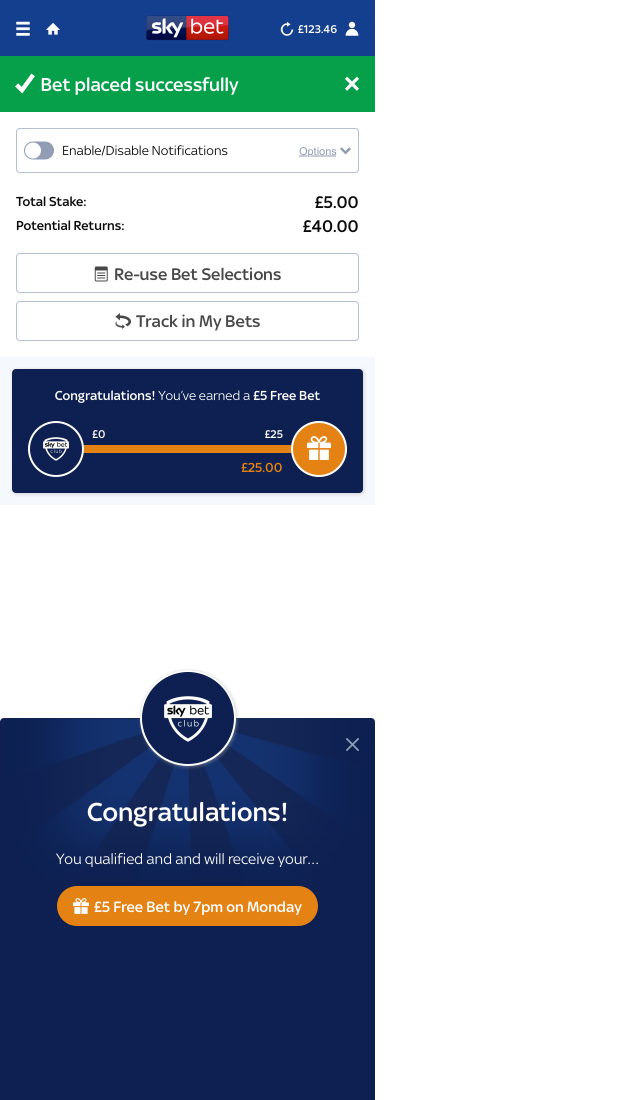
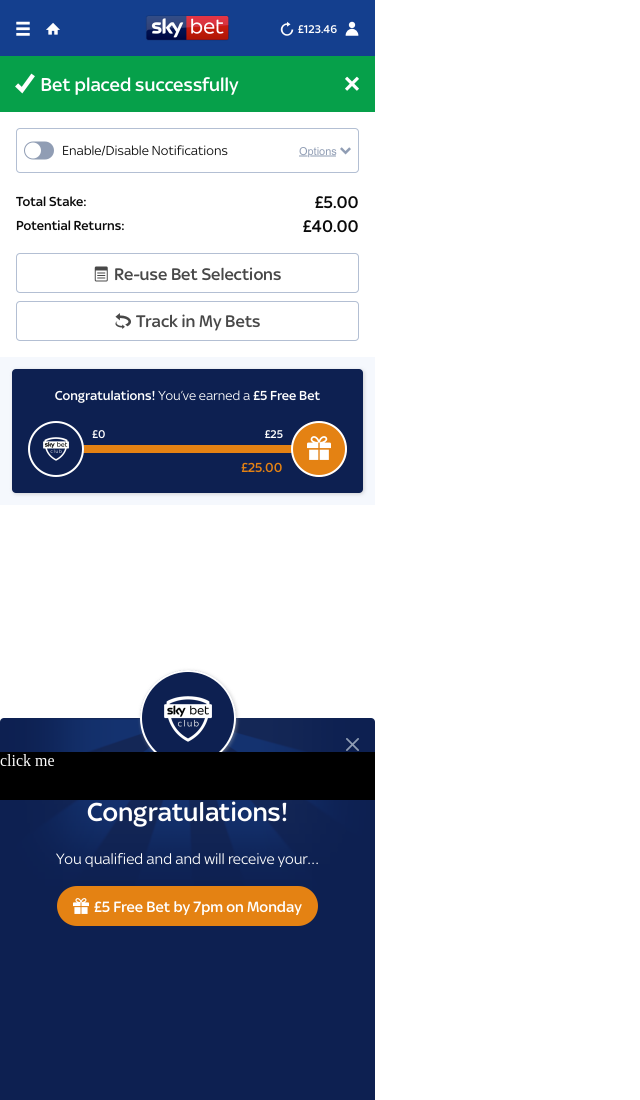
Before and after one commit to davidleng86/celebration, a plain HTML site: page index.html in a window 1280 px wide. Shown: the top 1100 px of the page, without its empty margins (0-640 px from the left). Drawn offline with nearby package versions, Linux system fonts and the light colour scheme.

Commit message:
Update index.html

```diff
--- a/index.html
+++ b/index.html
@@ -272,7 +272,7 @@
 
 	<div class="container">
 
-		<div id="clickme" style="position: fixed; bottom: 0px; left: 0px; display: block; width: 375px; background: black; height: 40px;">click me</div>
+		<div id="clickme" style="position: fixed; bottom: 0px; left: 0px; display: block; width: 375px; background: black; color: white; z-index: 99999999; height: 48px;">click me</div>
 
 		<img src="receipt-2.png" alt="" class="receipt_img" />
 
```
